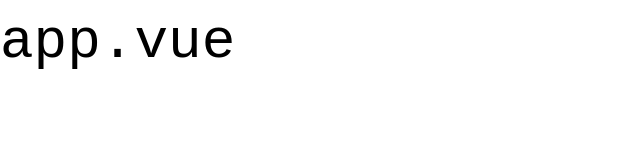
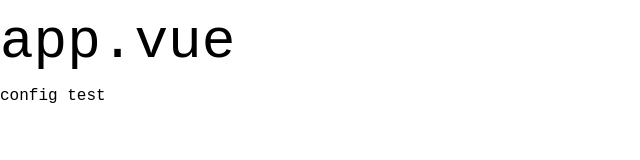
Before and after one commit to eyebonk/devcalledalex, a Vue app: page / in a window 1280 px wide. Shown: the top 160 px of the page, without its empty margins (0-640 px from the left). Built offline with nearby package versions, Linux system fonts and the light colour scheme.

Commit message:
config test added

```diff
--- a/src/App.vue
+++ b/src/App.vue
@@ -1,13 +1,20 @@
 <template>
   <h1>app.vue</h1>
+  {{ TEST }}
 </template>
 
 <script>
 // import HelloWorld from "@components/HelloWorld.vue";
+import { TEST } from "@config/experience.js";
 
 export default {
   components: {
     // HelloWorld,
   },
+  setup() {
+    return {
+      TEST,
+    };
+  },
 };
 </script>
--- /dev/null
+++ b/src/js/config/experience.js
@@ -0,0 +1 @@
+export const TEST = "config test";
```
